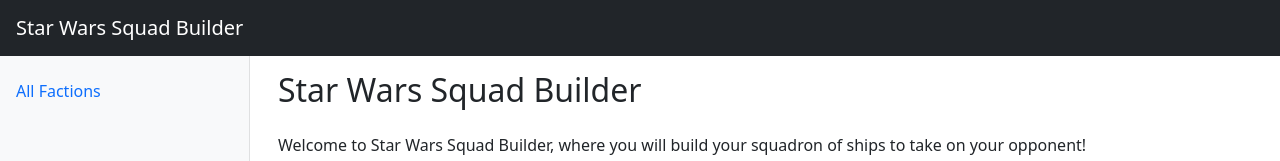
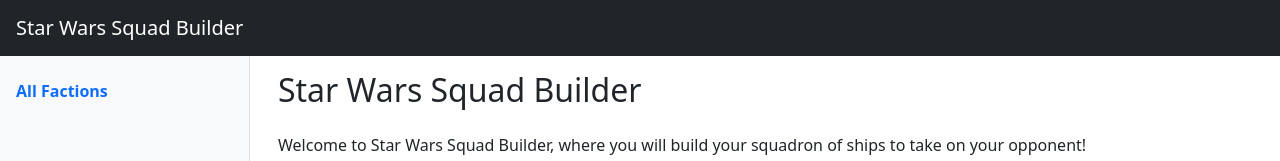
Before and after one commit to adriancarlson/reactFinalProject, a React (Create React App) app: page / in a window 1280 px wide. Shown: the top 161 px of the page. Built offline with nearby package versions, Linux system fonts and the light colour scheme; a small style sheet from the web is missing.

Commit message:
End of part 1

```diff
--- a/package.json
+++ b/package.json
@@ -12,7 +12,8 @@
     "react-dom": "^17.0.2",
     "react-router-dom": "^5.2.0",
     "react-scripts": "4.0.3",
-    "web-vitals": "^1.1.2"
+    "web-vitals": "^1.1.2",
+    "xwing-miniatures-font": "^2.6.9"
   },
   "scripts": {
     "start": "react-scripts start",
--- a/src/App.js
+++ b/src/App.js
@@ -4,12 +4,15 @@
 import { Nav } from 'react-bootstrap';
 import Home from './components/Home';
 import NotFound from './components/NotFound';
+import '../node_modules/xwing-miniatures-font/dist/xwing-miniatures.css';
+import './index.css';
 
 function App() {
 	return (
 		<React.Fragment>
 			<Navbar bg='dark' variant='dark' sticky='top' expand='true' className='flex-md-nowrap'>
 				<Navbar.Brand as={NavLink} to='/' className='ms-3'>
+					<i className='xwing-miniatures-font xwing-miniatures-font-helmet-rebel'></i>
 					Star Wars Squad Builder
 				</Navbar.Brand>
 				<Nav></Nav>
@@ -19,7 +22,10 @@
 					<Nav className='flex-column'>
 						<Nav.Item>
 							<Nav.Link as={NavLink} to='/all'>
-								All Factions
+								<span>
+									<i className='xwing-miniatures-font xwing-miniatures-font-first-player-1-outline'></i>
+									<strong> All Factions</strong>
+								</span>
 							</Nav.Link>
 						</Nav.Item>
 					</Nav>
--- a/src/components/NotFound.js
+++ b/src/components/NotFound.js
@@ -6,7 +6,7 @@
 			<div className='row'>
 				<div className='col text-center'>
 					<h2 className='mb-4'>No Ships to be found!</h2>
-					<p>Sorry buy you type the wrong coordinates into your Navi-computer. Fleet not found!</p>
+					<p>Sorry but you typed the wrong coordinates into your Navi-computer. Fleet not found!</p>
 				</div>
 			</div>
 		</div>
```
Also changed, not shown: 1 other file (tests, documents, lock files or other folders).
